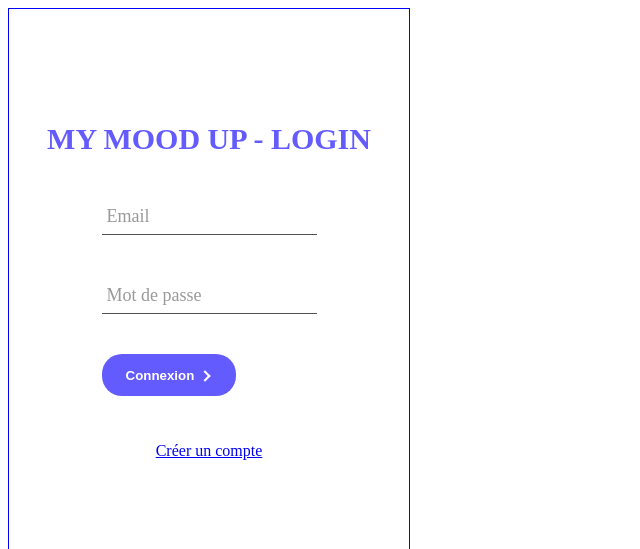
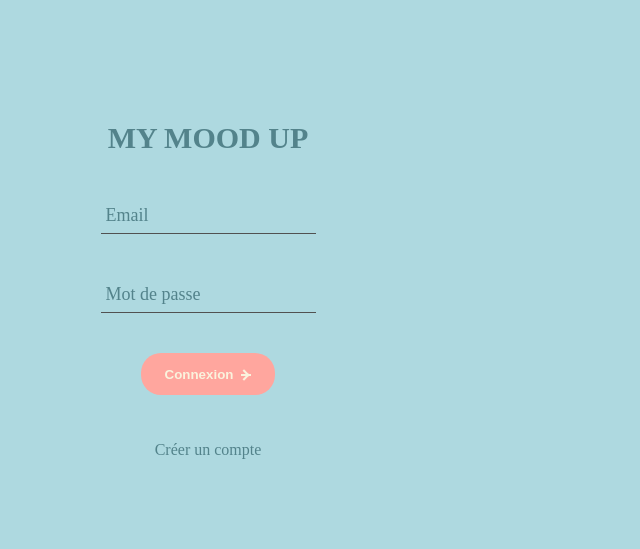
Before and after one commit to adatechschool/projet_collectif_extension_navigateur-my_mood_up, a browser extension: page frontend/login.html in a window 1280 px wide. Shown: the top 549 px of the page, without its empty margins (0-640 px from the left). Drawn offline with Linux system fonts and the light colour scheme.

Commit message:
update global css

```diff
--- a/frontend/css/signup-login.css
+++ b/frontend/css/signup-login.css
@@ -1,8 +1,16 @@
+body {
+  background-color: #aed9e0;
+}
+
+a:link {
+  text-decoration: none;
+  color: #53838b;
+}
+
 #main-container {
   width: 400px;
   height: 500px;
   display: flex;
-  border: solid 1px blue;
   flex-direction: column;
   align-items: center;
   justify-content: center;
@@ -12,11 +20,17 @@
 #logo {
   font-size: 30px;
   font-weight: bold;
-  color: #645bff;
+  color: #53838b;
 }
 
 .new-account {
   margin-top: 30px;
+}
+
+#login-form {
+  display: flex;
+  flex-direction: column;
+  align-items: center;
 }
 
 /* -----------------  Champs -----------------  */
@@ -41,7 +55,7 @@
 }
 
 label {
-  color: #999;
+  color: #53838b;
   font-size: 18px;
   font-weight: normal;
   position: absolute;
@@ -73,7 +87,7 @@ label {
   width: 0;
   bottom: 1px;
   position: absolute;
-  background: #5264ae;
+  background-color: #53838b;
   transition: 0.2s ease all;
   -moz-transition: 0.2s ease all;
   -webkit-transition: 0.2s ease all;
@@ -120,9 +134,9 @@ label {
 /* -----------------  Buttons -----------------  */
 
 button {
-  --primary-color: #645bff;
-  --secondary-color: #fff;
-  --hover-color: #111;
+  --primary-color: #faf3dd;
+  --secondary-color: #faf3dd;
+  --hover-color: #ff8074;
   --arrow-width: 10px;
   --arrow-stroke: 2px;
   box-sizing: border-box;
@@ -140,6 +154,14 @@ button {
 
 .btn-connexion {
   margin-top: 40px;
+  background: #ffa69e;
+  color: #faf3dd;
+  cursor: pointer;
+}
+
+.new-account {
+  color: white;
+  text-decoration: none;
 }
 
 button .arrow-wrapper {
--- a/frontend/js/index.js
+++ b/frontend/js/index.js
@@ -97,7 +97,3 @@ document.querySelector("#moods-form").addEventListener("submit", (event) => {
   const date = new Date();
   handleSubmit(moodId, date);
 });
-
-// document.querySelector(".button-breathe").addEventListener("click", () => {
-//   window.open("/breathe.html", "_blank");
-// });
--- a/frontend/login.html
+++ b/frontend/login.html
@@ -5,11 +5,11 @@
     <meta http-equiv="X-UA-Compatible" content="IE=edge" />
     <meta name="viewport" content="width=device-width, initial-scale=1.0" />
     <link rel="stylesheet" href="./css/signup-login.css" />
-    <title>My Mood Up - Login</title>
+    <title>My Mood Up</title>
   </head>
   <body>
     <div id="main-container">
-      <div id="logo">MY MOOD UP - LOGIN</div>
+      <div id="logo">MY MOOD UP</div>
       <form type="submit" id="login-form">
         <div class="group">
           <input required="" type="text" class="input" id="login-email" />
```
Also changed, not shown: frontend/breathe.html (+4 -2 lines), frontend/css/dashboard.css (+26 -0 lines), frontend/dashboard.html (+1 -0 lines), frontend/index.html (+3 -1 lines), frontend/js/dashboard.js (+16 -1 lines), frontend/signup.html (+1 -1 lines).
